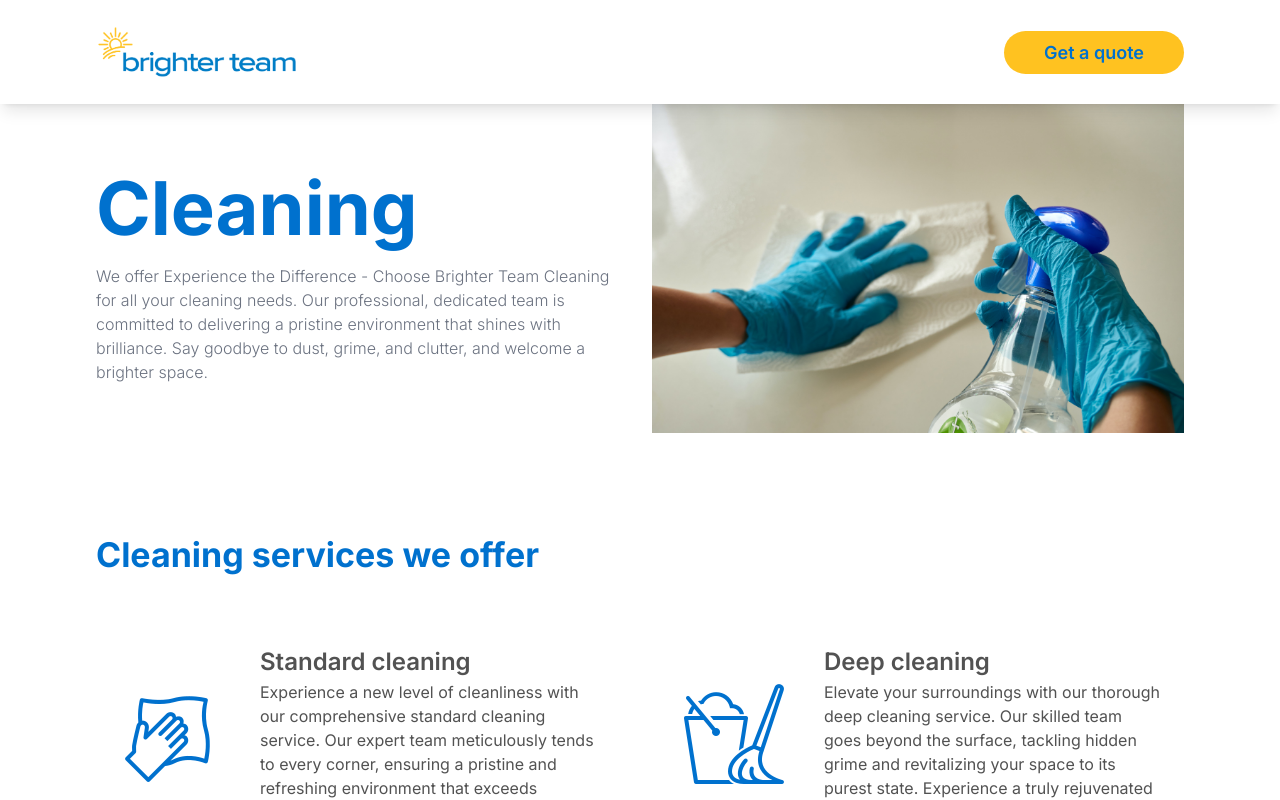
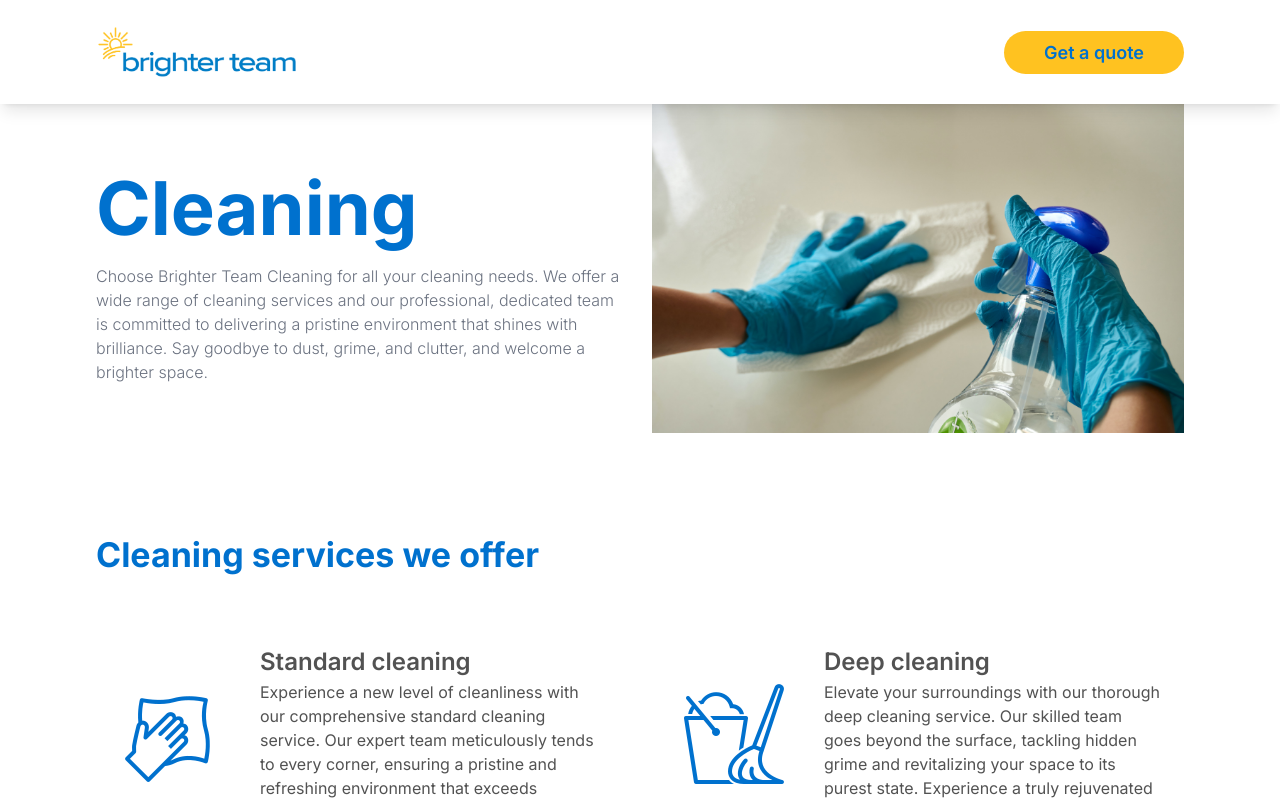
Before and after one commit to manuelking/rosam-app, a Next.js app: page /cleaning in a window 1280 px wide. Shown: the top 800 px of the page. Built offline with nearby package versions, Linux system fonts and the light colour scheme.

Commit message:
changed subtext on cleaning page

```diff
--- a/app/cleaning/page.tsx
+++ b/app/cleaning/page.tsx
@@ -13,11 +13,11 @@ function page() {
             Cleaning
           </h1>
           <p className="font-light text-gray-500">
-            We offer Experience the Difference - Choose Brighter Team Cleaning
-            for all your cleaning needs. Our professional, dedicated team is
-            committed to delivering a pristine environment that shines with
-            brilliance. Say goodbye to dust, grime, and clutter, and welcome a
-            brighter space.
+            Choose Brighter Team Cleaning for all your cleaning needs. We offer
+            a wide range of cleaning services and our professional, dedicated
+            team is committed to delivering a pristine environment that shines
+            with brilliance. Say goodbye to dust, grime, and clutter, and
+            welcome a brighter space.
           </p>
         </div>
         <div className="flex-1">
```
